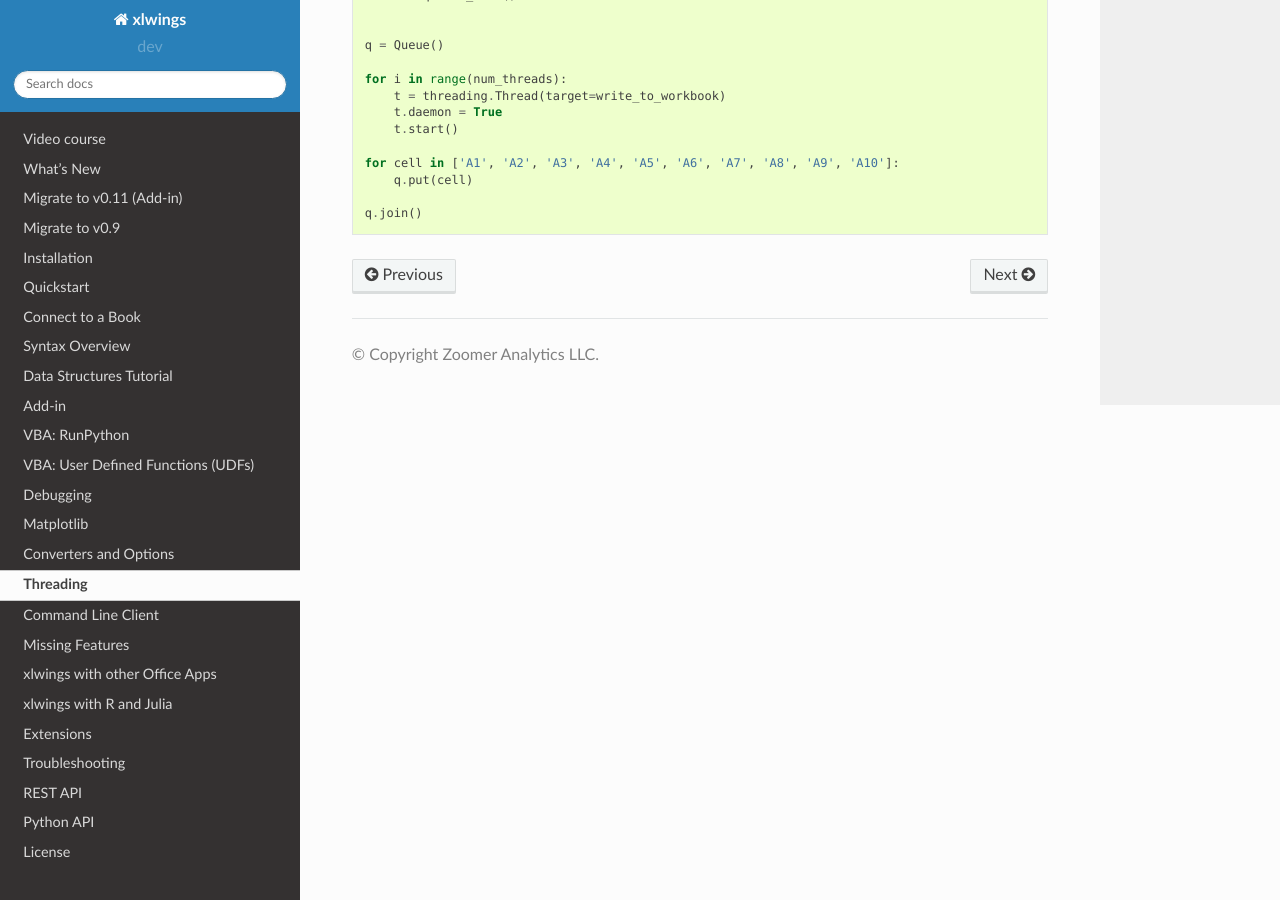
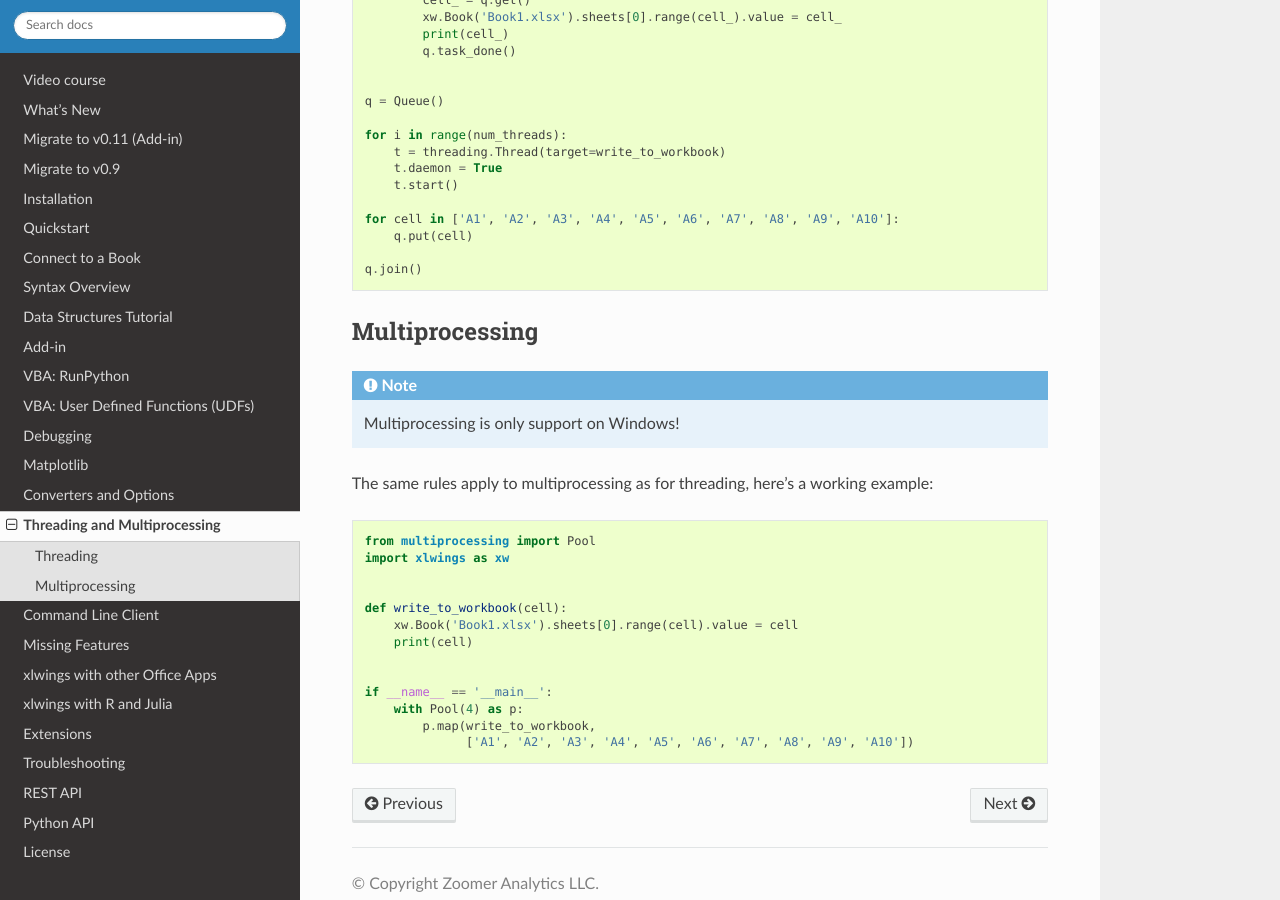
Before and after one commit to xlwings/xlwings, a Sphinx documentation site: the page built from docs/threading_and_multiprocessing.rst, in a window 1280 px wide and 900 px high, scrolled down 1173 px. Built offline with Sphinx 7.4.7 and the Read the Docs theme 2.0.0, drawn with Linux system fonts in a browser that asks for light colours; some of the changed text lies outside the part shown.

Commit message:
added multiprocessing docs, closes #1008

```diff
--- a/docs/index.rst
+++ b/docs/index.rst
@@ -32,7 +32,7 @@ on **Windows** and **Mac**.
     debugging
     matplotlib
     converters
-    threading
+    threading_and_multiprocessing
     command_line
     missing_features
     other_office_apps
--- a/docs/index_latex.rst
+++ b/docs/index_latex.rst
@@ -16,7 +16,7 @@
     debugging
     matplotlib
     converters
-    threading
+    threading_and_multiprocessing
     command_line
     missing_features
     other_office_apps
--- a/docs/threading.rst
+++ b/docs/threading_and_multiprocessing.rst
@@ -1,9 +1,12 @@
 .. _threading:
 
-Threading
-=========
+Threading and Multiprocessing
+=============================
 
 .. versionadded:: 0.13.0
+
+Threading
+---------
 
 While xlwings is not technically thread safe, it's still easy to use it in threads as long as you have at least v0.13.0
 and stick to a simple rule: Do not pass xlwings objects to threads. This rule isn't a requirement on macOS, but it's
@@ -71,3 +74,27 @@ To make it work, you simply have to fully qualify the cell reference in the thre
         q.put(cell)
 
     q.join()
+
+
+Multiprocessing
+---------------
+
+.. note::
+    Multiprocessing is only support on Windows!
+
+The same rules apply to multiprocessing as for threading, here's a working example::
+
+
+    from multiprocessing import Pool
+    import xlwings as xw
+
+
+    def write_to_workbook(cell):
+        xw.Book('Book1.xlsx').sheets[0].range(cell).value = cell
+        print(cell)
+
+
+    if __name__ == '__main__':
+        with Pool(4) as p:
+            p.map(write_to_workbook,
+                  ['A1', 'A2', 'A3', 'A4', 'A5', 'A6', 'A7', 'A8', 'A9', 'A10'])
```
